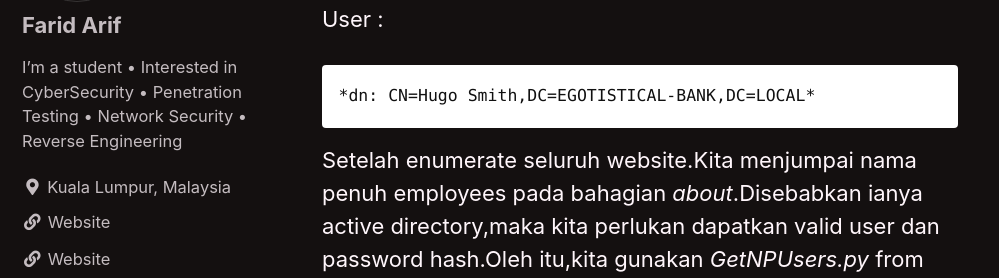
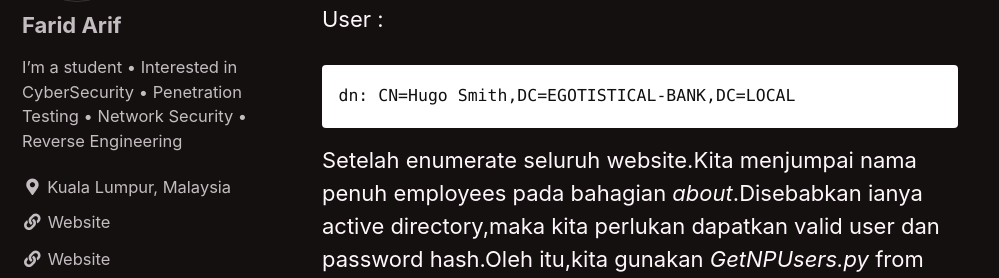
Before and after one commit to faridarif/faridarif.github.io, a Jekyll site: the page built from _posts/2020-07-15-CTF-Sauna.md, in a window 1280 px wide and 900 px high, scrolled down 1967 px. Shown: the part 174-452 px from the top of the window, without its empty margins (0-999 px from the left). Built offline with Jekyll 4.4.1, drawn with Linux system fonts in a browser that asks for light colours; cached includes are drawn as plain includes; part of the change alters nothing that is shown.

````diff
--- a/_posts/2020-07-15-CTF-Sauna.md
+++ b/_posts/2020-07-15-CTF-Sauna.md
@@ -60,7 +60,7 @@ port 389 open.
 
 User :
 ```
-*dn: CN=Hugo Smith,DC=EGOTISTICAL-BANK,DC=LOCAL*
+dn: CN=Hugo Smith,DC=EGOTISTICAL-BANK,DC=LOCAL
 ```
 Setelah enumerate seluruh website.Kita menjumpai nama penuh employees pada bahagian *about*.Disebabkan ianya active
 directory,maka kita perlukan dapatkan valid user dan password hash.Oleh itu,kita gunakan *GetNPUsers.py* from impacket.
````
